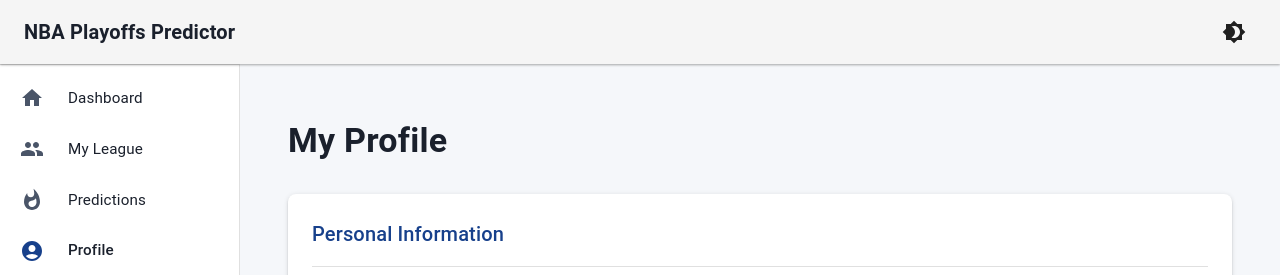
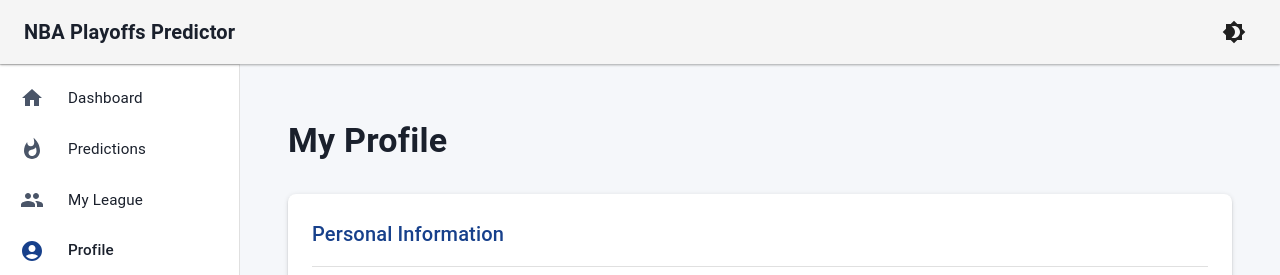
Before and after one commit to itamaraloni/NBA-Playoffs-Brackets-App-Client, a React (Create React App) app: page /profile in a window 1280 px wide. Shown: the top 275 px of the page. Built offline with nearby package versions, Linux system fonts and the light colour scheme; no server answers.

Commit message:
In Layout.jsx edited side-bar order, put Prediction above My League

```diff
--- a/src/components/Layout.jsx
+++ b/src/components/Layout.jsx
@@ -43,8 +43,8 @@ const Layout = ({ children, onLogout }) => {
 
   const navigationItems = [
     { text: 'Dashboard', icon: <DashboardIcon />, path: '/dashboard' },
+    { text: 'Predictions', icon: <PredictionsIcon />, path: '/predictions' },
     { text: 'My League', icon: <MyLeagueIcon />, path: '/league' },
-    { text: 'Predictions', icon: <PredictionsIcon />, path: '/predictions' },
     { text: 'Profile', icon: <ProfileIcon />, path: '/profile' },
   ];
 
```
